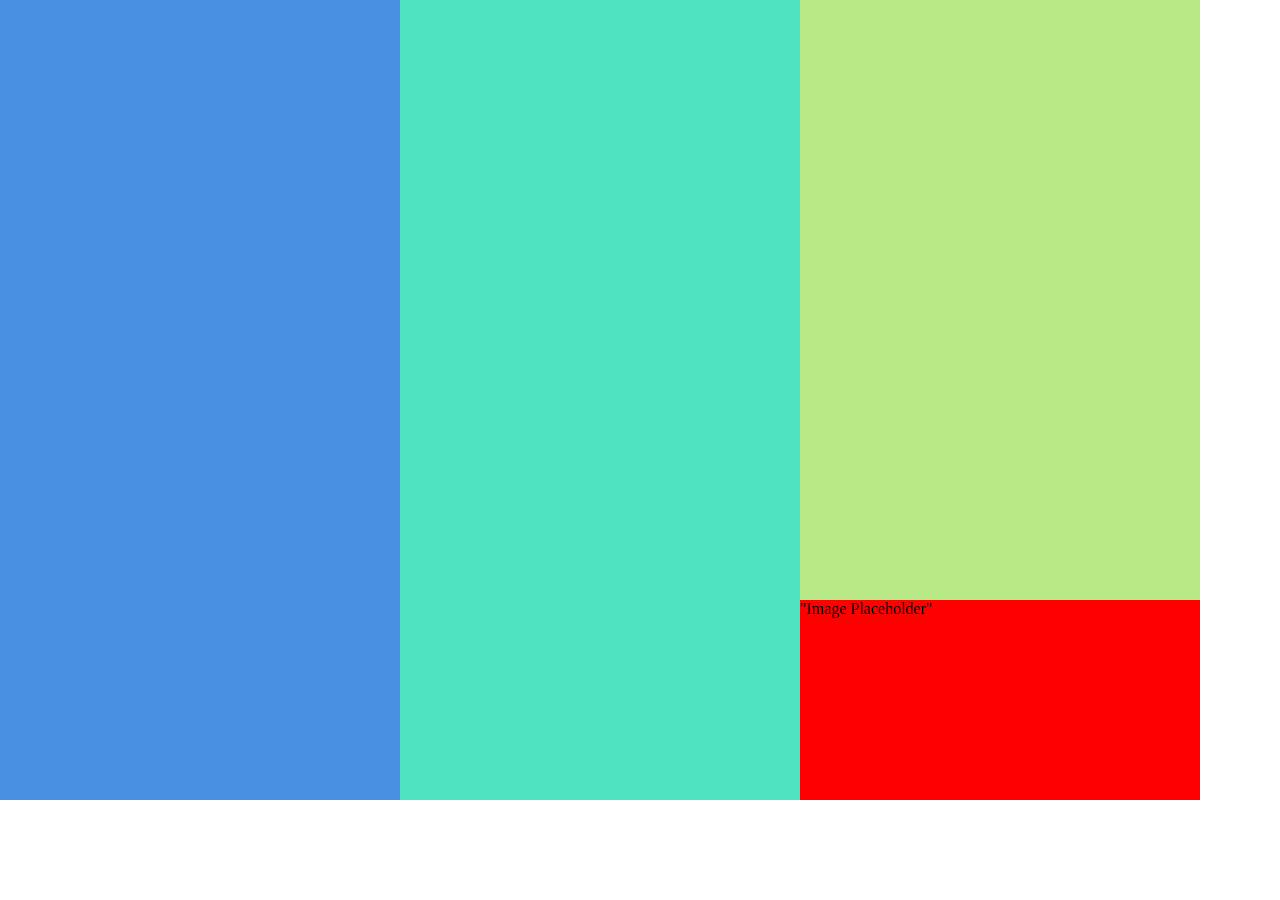
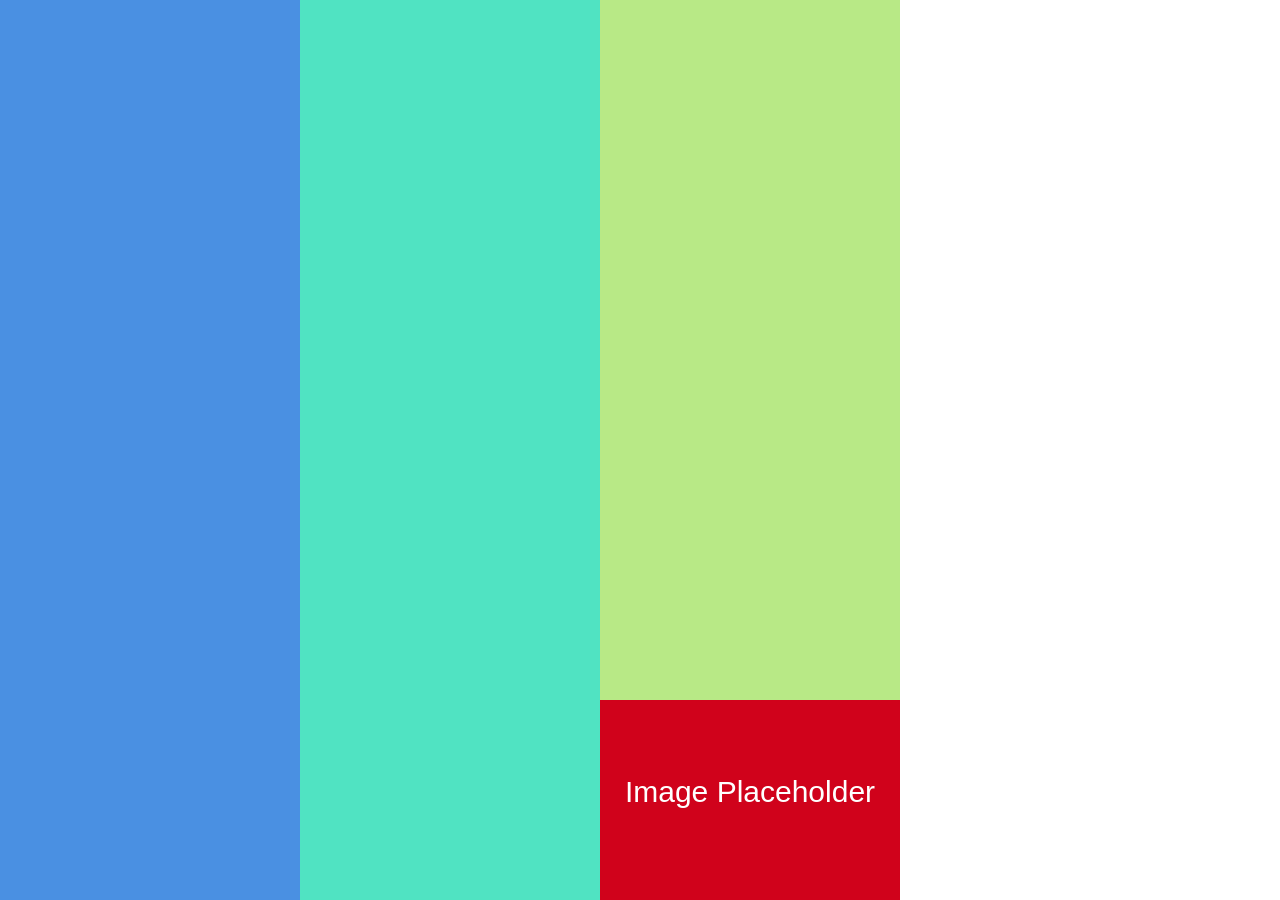
Before and after one commit to pviehweg/PaigesCode, a plain HTML site: page html-layout/second/index.html in a window 1280 px wide. Before the commit the page ends 800 px from the top, so only its background shows below. Drawn offline with Linux system fonts and the light colour scheme.

Commit message:
second project done.

```diff
--- a/html-layout/second/index.html
+++ b/html-layout/second/index.html
@@ -7,8 +7,8 @@
  	<body>
  		<div class="lside">  </div>
  		<div class="middle">  </div>
- 		<div class="rside">  </div>
- 		<div class="redBox"> "Image Placeholder" </div>
-
+ 		<div class="rside">
+ 			<div class="redBox"> Image Placeholder </div>
+ 		</div>
  	</body>
 </html><!
--- a/html-layout/second/style.css
+++ b/html-layout/second/style.css
@@ -5,32 +5,39 @@ html, body {
 	margin: 0;
 }
 
+div {
+	float: left;
+}
+
 .lside {
 	background-color: #4A90E2;
-	height: 800px;
+	height: 900px;
 	float: left;
-	width: 400px;
+	width: 300px;
 }
 
 .middle {
 	background-color: #50E3C2;
-	height: 800px;
+	height: 900px;
 	float: left;
-	width: 400px;
+	width: 300px;
 }
 
 .rside {
 	background-color: #B8E986;
-	height: 600px;
+	height: 900px;
 	float: left;
-	width: 400px;
-}
+	width: 300px;
+	}
 
 .redBox {
-	background-color: #FF0000;
-	float: left;
-	float: auto;
-
-	height: 200px;
-	width: 400px;
+	background-color: #D0021B;
+	height: 125px;
+	width: 300px;
+	color: white;
+	font-family: arial;
+	font-size: 30px;
+	text-align: center;
+	padding-top: 75px;
+	margin-top: 700px;
 	}
```
